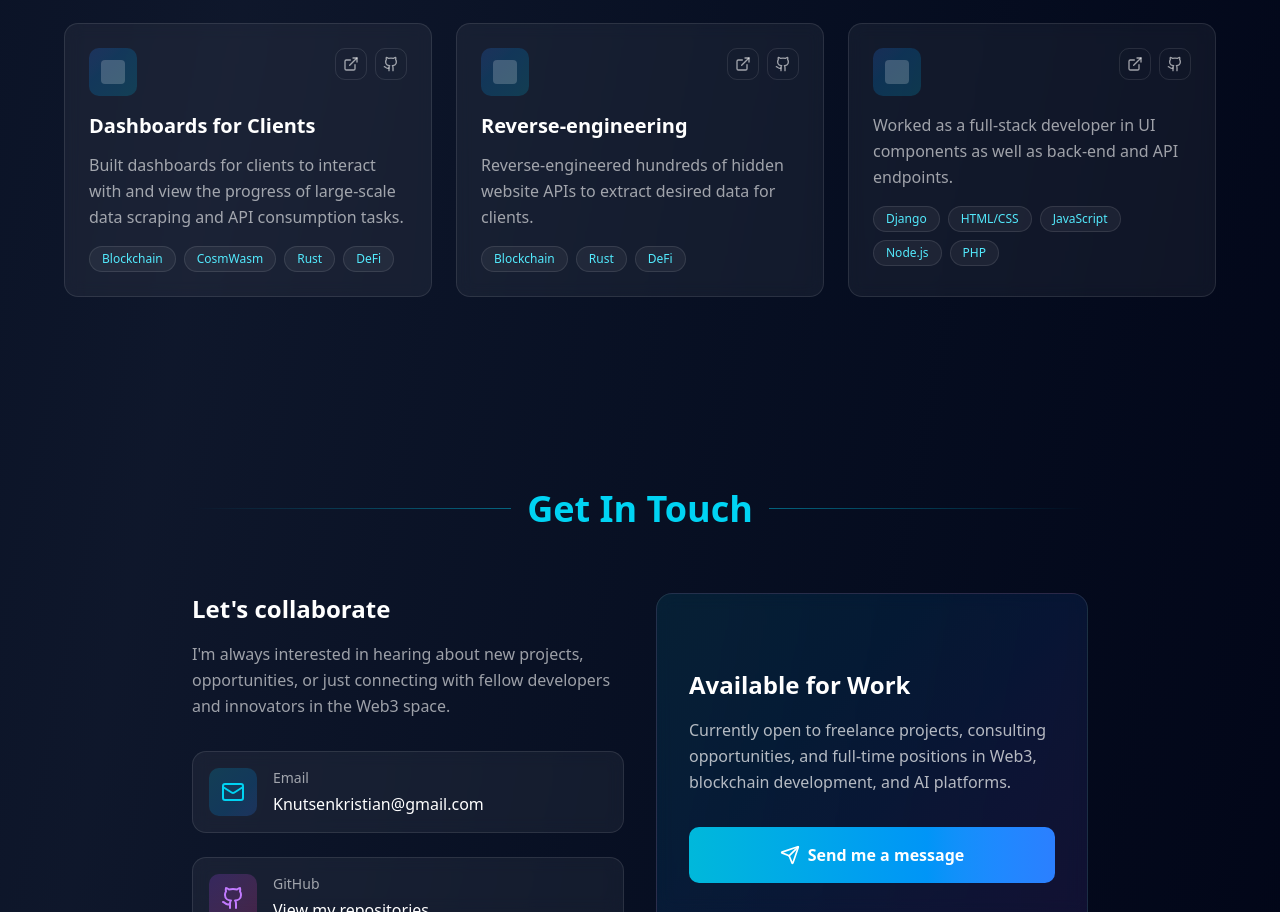
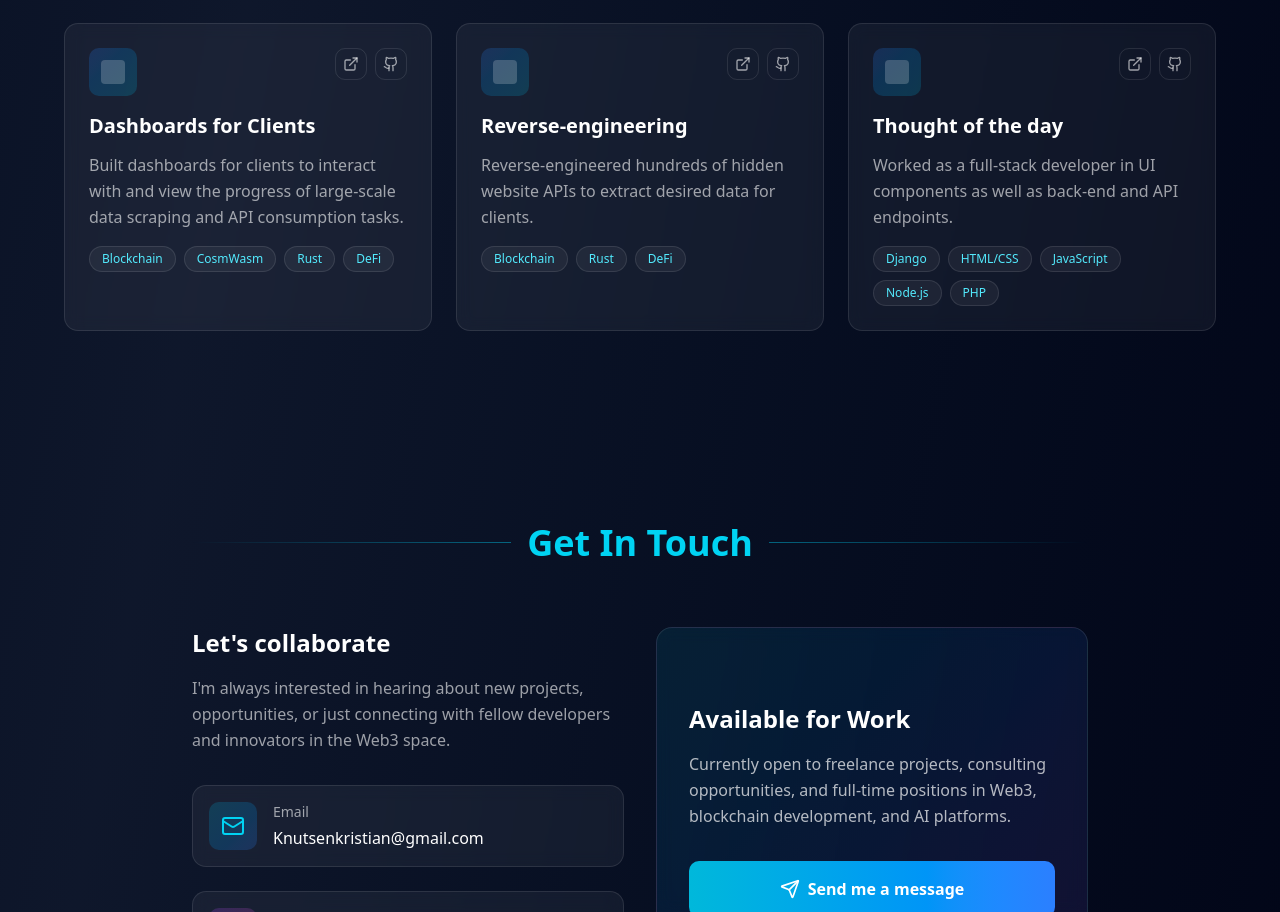
Before and after one commit to knutsenkristian7-spec/My-Portfolio-pro, a React (Vite) app: page / in a window 1280 px wide. Shown: the part 5401-6313 px from the top of the page. Built offline with nearby package versions, Linux system fonts and the light colour scheme.

Commit message:
chore : change some project title

```diff
--- a/src/components/Projects.tsx
+++ b/src/components/Projects.tsx
@@ -89,7 +89,7 @@ export function Projects() {
       gradient: "from-blue-500/20 to-cyan-500/20",
     },
     {
-      title: "",
+      title: "Thought of the day",
       description: "Worked as a full-stack developer in UI components as well as back-end and API endpoints.",
       tags: ["Django", "HTML/CSS", "JavaScript", "Node.js", "PHP"],
       link: "https://www.topchretien.com",
```
